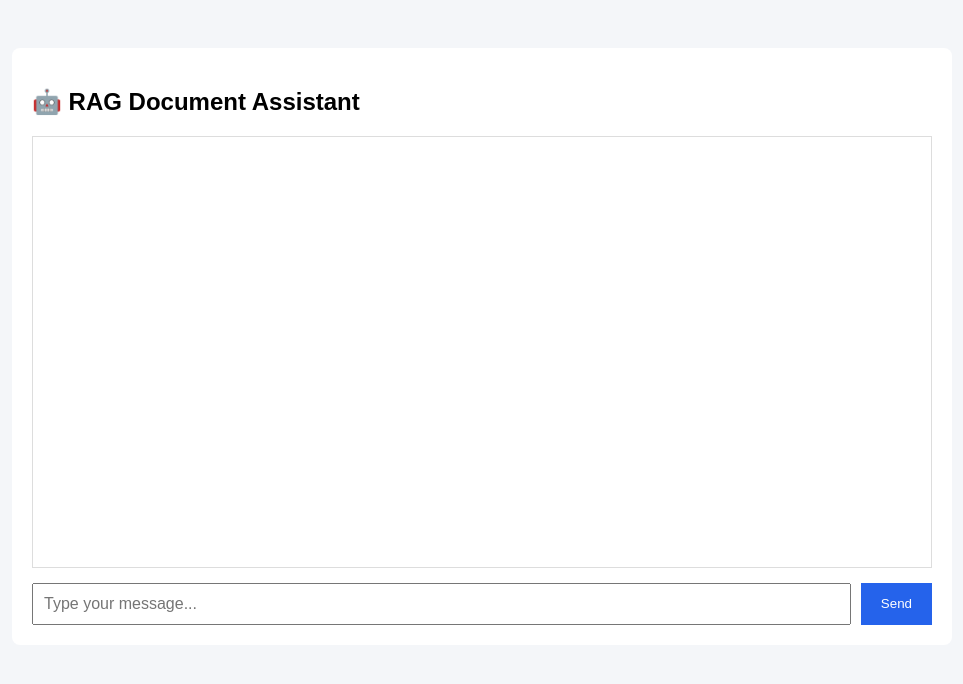
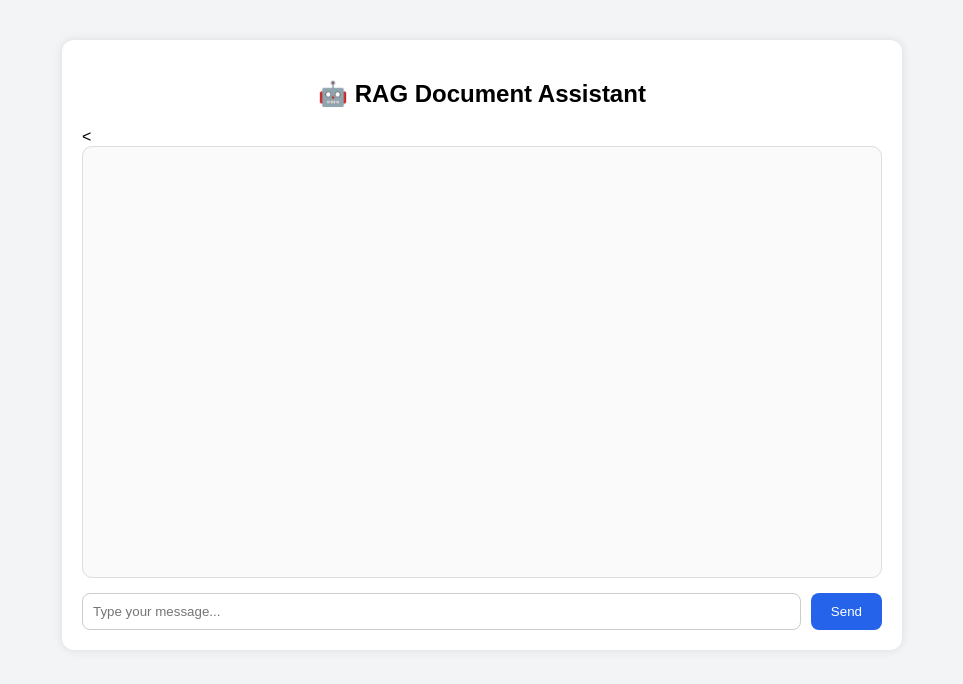
Before and after one commit to jeeva-eng/RAG_Project, a FastAPI app: page / in a window 1280 px wide. Shown: the top 684 px of the page, without its empty margins (158-1121 px from the left). Run offline with FastAPI, Linux system fonts and the light colour scheme.

Commit message:
Replace html & css

```diff
--- a/static/style.css
+++ b/static/style.css
@@ -1,37 +1,51 @@
 body {
-    font-family: Arial;
-    background: #f4f6f9;
-    padding: 40px;
+    font-family: Arial, sans-serif;
+    background: #f3f4f6;
 }
 
 .container {
-    max-width: 900px;
-    margin: auto;
+    max-width: 800px;
+    margin: 40px auto;
     background: white;
     padding: 20px;
-    border-radius: 8px;
+    border-radius: 12px;
+    box-shadow: 0 0 10px rgba(0,0,0,0.1);
+}
+
+h2 {
+    text-align: center;
 }
 
 .chat-box {
     height: 400px;
     overflow-y: auto;
+    padding: 15px;
     border: 1px solid #ddd;
-    padding: 15px;
+    border-radius: 10px;
+    background: #fafafa;
     margin-bottom: 15px;
 }
 
+/* User message */
 .user-msg {
-    background: #dbeafe;
-    padding: 10px;
-    margin: 8px 0;
-    border-radius: 5px;
+    background: #2563eb;
+    color: white;
+    padding: 10px 15px;
+    border-radius: 15px;
+    max-width: 70%;
+    margin: 8px 0 8px auto;
+    text-align: right;
 }
 
+/* Bot message */
 .bot-msg {
-    background: #f1f5f9;
-    padding: 10px;
-    margin: 8px 0;
-    border-radius: 5px;
+    background: #e5e7eb;
+    color: black;
+    padding: 10px 15px;
+    border-radius: 15px;
+    max-width: 70%;
+    margin: 8px auto 8px 0;
+    text-align: left;
 }
 
 .chat-form {
@@ -39,15 +53,22 @@ body {
     gap: 10px;
 }
 
-input {
+.chat-form input {
     flex: 1;
     padding: 10px;
-    font-size: 16px;
+    border-radius: 8px;
+    border: 1px solid #ccc;
 }
 
-button {
+.chat-form button {
     padding: 10px 20px;
     background: #2563eb;
     color: white;
     border: none;
+    border-radius: 8px;
+    cursor: pointer;
 }
+
+.chat-form button:hover {
+    background: #1e40af;
+}
--- a/templates/index.html
+++ b/templates/index.html
@@ -11,23 +11,24 @@
 
 <h2>🤖 RAG Document Assistant</h2>
 
-<div class="chat-box">
+<<div class="chat-box" id="chat-box">
 
 {% if chat %}
     {% for msg in chat %}
 
         <div class="user-msg">
-            <b>You:</b> {{ msg.user }}
+            {{ msg.user }}
         </div>
 
         <div class="bot-msg">
-            <b>Bot:</b> {{ msg.bot }}
+            {{ msg.bot }}
         </div>
 
     {% endfor %}
 {% endif %}
 
 </div>
+
 
 
 <form action="/search" method="post" class="chat-form">
```
